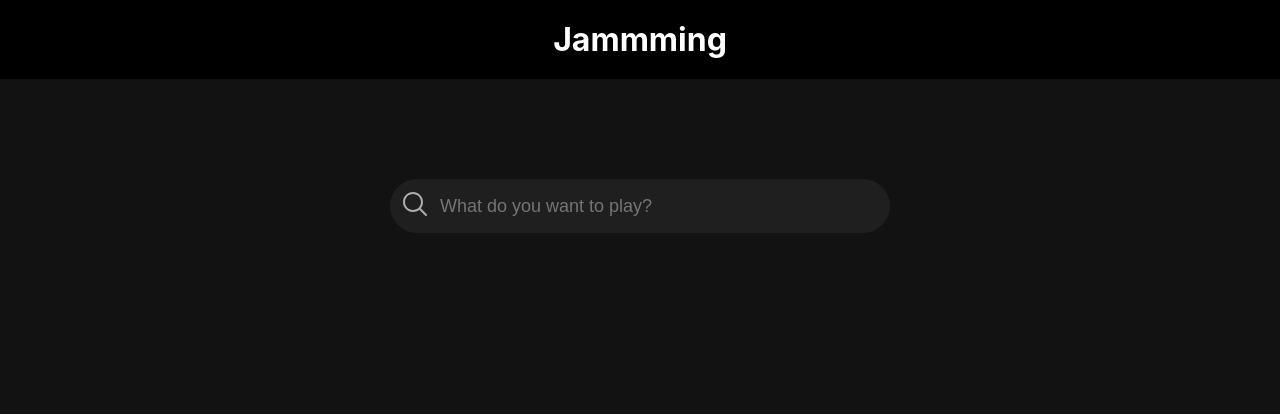
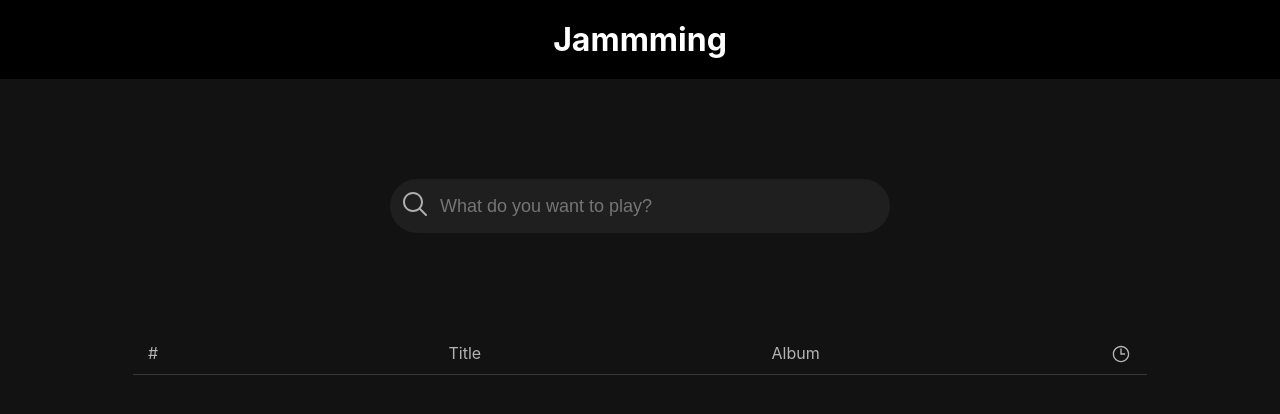
Before and after one commit to rainygodz/jammming, a React (Create React App) app: page / in a window 1280 px wide. Shown: the top 414 px of the page. Built offline with nearby package versions, Linux system fonts and the light colour scheme.

Commit message:
Add SearchResults component

```diff
--- a/src/App.js
+++ b/src/App.js
@@ -1,5 +1,6 @@
 import React, { useState } from 'react';
 import SearchBar from './components/SearchBar';
+import SearchResults from './components/SearchResults';
 import './App.css';
 
 function App() {
@@ -15,7 +16,8 @@ function App() {
         <h1 className="logo">Jammming</h1>
       </header>
       <SearchBar handleInput={handleInput} value={search}/>
-      <p>{search}</p>
+      <div>{search}</div>
+      <SearchResults />
     </div>
   );
 }
--- /dev/null
+++ b/src/components/SearchResults.js
@@ -0,0 +1,22 @@
+import React from 'react';
+import styles from '../styles/SearchResults.module.css';
+
+
+const SearchResults = () => {
+  return (
+    <div className={styles.searchResults}>
+      <div className={styles.headerRow}>
+        <div>#</div>
+        <div>Title</div>
+        <div>Album</div>
+        <div>
+          <svg xmlns="http://www.w3.org/2000/svg" x="0px" y="0px" width="22" height="22" viewBox="0,0,256,256">
+            <g fill="#b3b3b3" fill-rule="nonzero" stroke="none" stroke-width="1" stroke-linecap="butt" stroke-linejoin="miter" stroke-miterlimit="10" stroke-dasharray="" stroke-dashoffset="0" font-family="none" font-weight="none" font-size="none" text-anchor="none" style={{"mix-blend-mode": "normal"}}><g transform="scale(8,8)"><path d="M16,4c-6.61719,0 -12,5.38281 -12,12c0,6.61719 5.38281,12 12,12c6.61719,0 12,-5.38281 12,-12c0,-6.61719 -5.38281,-12 -12,-12zM16,6c5.53516,0 10,4.46484 10,10c0,5.53516 -4.46484,10 -10,10c-5.53516,0 -10,-4.46484 -10,-10c0,-5.53516 4.46484,-10 10,-10zM15,8v9h7v-2h-5v-7z"></path></g></g>
+          </svg>
+        </div>
+      </div>
+    </div>
+  );
+};
+
+export default SearchResults;
--- a/src/styles/SearchBar.module.css
+++ b/src/styles/SearchBar.module.css
@@ -7,6 +7,7 @@
   gap: 5px;
   max-width: 500px;
   min-width: 500px;
+  margin-bottom: 100px;
 }
 
 .searchBar:hover {
--- /dev/null
+++ b/src/styles/SearchResults.module.css
@@ -0,0 +1,15 @@
+.searchResults {
+  display: flex;
+  flex-direction: column;
+  gap: 5px;
+  width: 80%;
+  padding: 5px;
+  color: #b3b3b3;
+}
+
+.headerRow {
+  display: flex;
+  justify-content: space-between;
+  border-bottom: 1px solid #6b6b6b6e;
+  padding: 5px 15px;
+}
```
